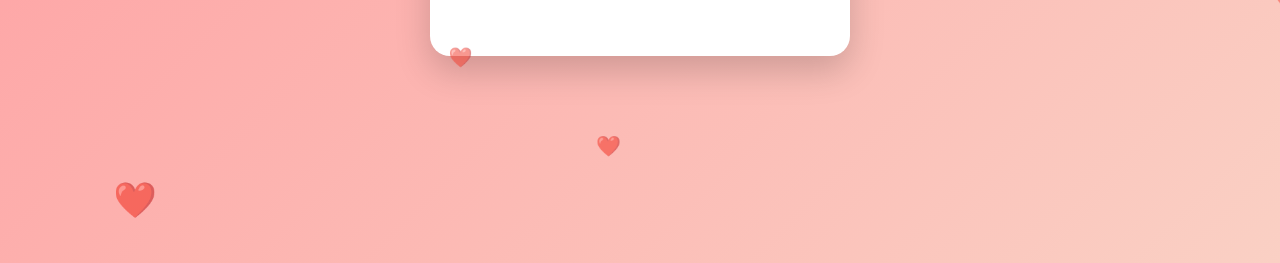
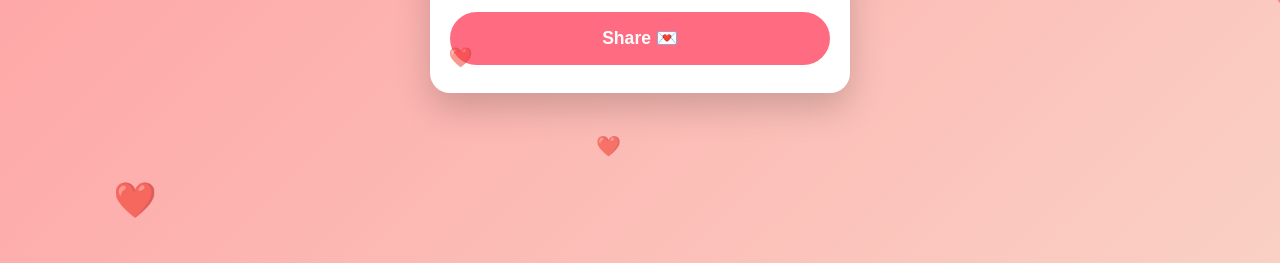
Before and after one commit to HariOwns/Valentine, a plain HTML site: page question.html in a window 1280 px wide. Shown: the part 537-800 px from the top of the page. Drawn offline with Linux system fonts and the light colour scheme.

Commit message:
Update question.html

```diff
--- a/question.html
+++ b/question.html
@@ -15,7 +15,17 @@
 <button class="yes-btn" onclick="goToVideo()">YES 💘</button>
 <button id="noBtn" style="position:absolute;background:#999;margin-top:15px;border-radius:25px;padding:12px 25px;border:none;color:white;">NO 🙈</button>
 </div>
+<button
+  onclick="shareLove()"
+  style="
+    margin-top:20px;
+    background:#ff6b81;
+  ">
+  Share 💌
+</button>
+
 </div>
+
 <script src="js/script.js"></script>
 </body>
 </html>
```
